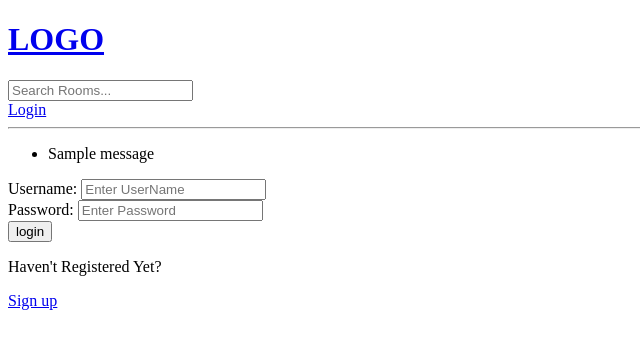
After one commit to Manoj2310-web/studybud, a Django app: page /login/ in a window 1280 px wide. The commit adds this page. Shown: the top 349 px of the page, without its empty margins (0-640 px from the left). Run offline with Django 3.2, Linux system fonts and the light colour scheme; one stand-in notice (Sample message) is shown.

Commit message:
User Profile

```diff
--- /dev/null
+++ b/base/templates/base/login_register.html
@@ -0,0 +1,38 @@
+{% extends 'main.html' %}
+
+{% block content %}
+
+{% if page == 'login' %}
+
+<div>
+    <form method="POST" action="">
+        {% csrf_token %}
+
+        <label>Username:</label>
+        <input type="text" name="username" placeholder="Enter UserName" /><br>
+
+        <label>Password:</label>
+        <input type="password" name="password" placeholder="Enter Password" /><br>
+
+        <input type="submit" value="login" />
+
+    </form>
+    <p> Haven't Registered Yet?</p>
+    <a href="{% url 'register' %}">Sign up</a>
+</div>
+
+{% else %}
+
+<div>
+    <form method="POST" action="">
+        {% csrf_token %}
+        {{ form.as_p }}
+        <input type="submit" value="Register" />
+
+    </form>
+    <p>Already Registered?</p>
+    <a href="{% url 'login' %}">Login</a>
+</div>
+
+{% endif %}
+{% endblock %}
--- a/base/urls.py
+++ b/base/urls.py
@@ -10,5 +10,9 @@ urlpatterns = [
     path('createmessage/', views.createmessage, name="createmessagename"),
     path('createtopic/', views.createtopic, name="createtopicname"),
     path('updateRoom/<str:pk>/', views.updateRoom, name="updateroom"),
-    path('deleteroom/<str:pk>/', views.deleteRoom, name="deleteroom")
+    path('deleteroom/<str:pk>/', views.deleteRoom, name="deleteroom"),
+    path('login/', views.loginPage, name="login"),
+    path('logout/', views.logoutPage, name="logout"),
+    path('register/', views.registerPage, name="register"),
+    path('deletemessage/<str:pk>/', views.deleteMessage, name="deletemessage")
 ]
--- a/base/views.py
+++ b/base/views.py
@@ -1,11 +1,15 @@
 from django.shortcuts import render, redirect
-from .models import Room
+from django.http import HttpResponse
+from django.contrib import messages
+from django.contrib.auth.decorators import login_required
+from django.contrib.auth.models import User
+from django.contrib.auth import authenticate, login, logout
+from django.contrib.auth.forms import UserCreationForm
+from django.db.models import Q
+from .models import Room, Topic, Message
 from .forms import RoomForm
 from .message import MessageForm
 from .topic import TopicForm
-
-# Create your views here.
-from django.http import HttpResponse
 
 # rooms = [
 #     {'id':1, 'name':'Manoj'},
@@ -16,16 +20,94 @@ from django.http import HttpResponse
 
 # ]
 
+def loginPage(request):
+
+    page = 'login'
+
+    if request.user.is_authenticated:
+        return redirect('home')
+
+    if request.method == 'POST':
+        username = request.POST.get('username').lower()
+        print(username)
+        password = request.POST.get('password')
+        print(password)
+
+        try:
+            user = User.objects.get(username=username)
+            print(user)
+        except:
+            messages.error(request, 'User does not exist')
+
+        user = authenticate(request, username=username, password=password)
+
+        if user is not None:
+            login(request, user)
+            return redirect('home')
+
+        else:
+            messages.error(request, 'Username or Password does not exist')
+
+
+    context = {'page': page}
+    return render (request, 'base/login_register.html', context)
+
+def logoutPage(request):
+    logout(request)
+    return redirect('home')
+
+def registerPage(request):
+    form = UserCreationForm()
+
+    if request.method == 'POST':
+        form = UserCreationForm(request.POST)
+        if form.is_valid():
+            user = form.save(commit=False)
+            user.username = user.username.lower()
+            user.save()
+            login(request, user)
+            return redirect('home')
+        else:
+            messages.error(request, 'An error occurred during registration')
+
+    return render(request, 'base/login_register.html', {'form': form})
+
 def home(request):
-    rooms = Room.objects.all()
-    context = {'rooms': rooms}
+    q = request.GET.get('q') if request.GET.get('q') != None else ''
+
+    rooms = Room.objects.filter(
+        Q(topic__name__icontains=q)|
+        Q(name__icontains=q)|
+        Q(description__icontains=q)
+        )
+    topics = Topic.objects.all()
+
+    room_messages = Message.objects.filter(Q(room__topic__name__icontains=q))
+
+    room_count = rooms.count()
+    context = {'rooms': rooms, 'topics': topics, 'room_count': room_count, 'room_messages': room_messages }
+
     return render(request, 'base/home.html', context)
 
 def room(request, pk):
     room = Room.objects.get(id=pk)
-    context = {'room': room}
+    room_messages = room.message_set.all()
+    participants = room.participants.all()
+
+    if request.method == 'POST':
+        message = Message.objects.create(
+            user = request.user,
+            room = room,
+            body = request.POST.get('body')
+        )
+        room.participants.add(request.user)
+        return redirect('room', pk=room.id)
+
+    context = {'room': room, 'room_messages': room_messages, 'participants': participants}
     return render(request, 'base/room.html', context)
 
+
+@login_required(login_url='login')
 def createroom(request):
     form = RoomForm()
     # print(form)
@@ -59,9 +141,14 @@ def createtopic(request):
     context = {'topic': topic}
     return render(request, 'base/topic.html', context)
 
+@login_required(login_url='login')
 def updateRoom(request, pk):
     room = Room.objects.get( id=pk )
     form = RoomForm(instance=room)
+    print('user',request.user)
+    print('host',room.host)
+    if request.user != room.host:
+        return HttpResponse('You are not allowed here')
 
     if request.method == 'POST':
         form = RoomForm(request.POST, instance=room)
@@ -72,9 +159,27 @@ def updateRoom(request, pk):
     context = {'form': form}
     return render(request, 'base/room_form.html', context)
 
+@login_required(login_url='login')
 def deleteRoom(request, pk):
     room = Room.objects.get( id=pk )
+
+    if request.user != room.host:
+        return HttpResponse('You are not allowed here')
+
     if request.method == 'POST':
         room.delete()
         return redirect('home')
     return render(request, 'base/delete.html', {'obj': room})
+
+@login_required(login_url='login')
+def deleteMessage(request, pk):
+    message = Message.objects.get( id=pk )
+
+
+    if request.user != message.user:
+        return HttpResponse('You are not allowed here')
+
+    if request.method == 'POST':
+        message.delete()
+        return redirect('home')
+    return render(request, 'base/delete.html', {'obj': message})
--- a/templates/main.html
+++ b/templates/main.html
@@ -9,7 +9,17 @@
     </head>
     <body>
         {% include 'navbar.html' %}
+
+        {% if messages %}
+        <ul class="messages">
+            {% for message in messages %}
+            <li>{{ message }}</li>
+            {% endfor %}
+        </ul>
+            {% endif %}
+
         {% block content %}
+
 
         {% endblock %}
     </body>
--- a/templates/navbar.html
+++ b/templates/navbar.html
@@ -1,3 +1,19 @@
 <a href="/">
     <h1> LOGO </h1>
-</a><hr>
+</a>
+<form method="GET" action="{% url 'home' %}">
+    <input type="text" name="q" placeholder="Search Rooms..." />
+</form>
+
+{% if request.user.is_authenticated %}
+
+<p> Hello {{request.user}}</p>
+<a href="{% url 'logout' %}">Logout</a>
+
+{% else %}
+
+<a href="{% url 'login' %}">Login</a>
+
+{% endif %}
+
+<hr>
```
Also changed, not shown: base/models.py (+6 -2 lines), base/templates/base/activity_components.html (added, +15 -0 lines), base/templates/base/feed_components.html (added, +13 -0 lines), base/templates/base/home.html (+27 -15 lines), base/templates/base/room.html (+53 -1 lines), base/templates/base/topic_components.html (added, +11 -0 lines), base/migrations/0003_room_participants.py (added), db.sqlite3.
